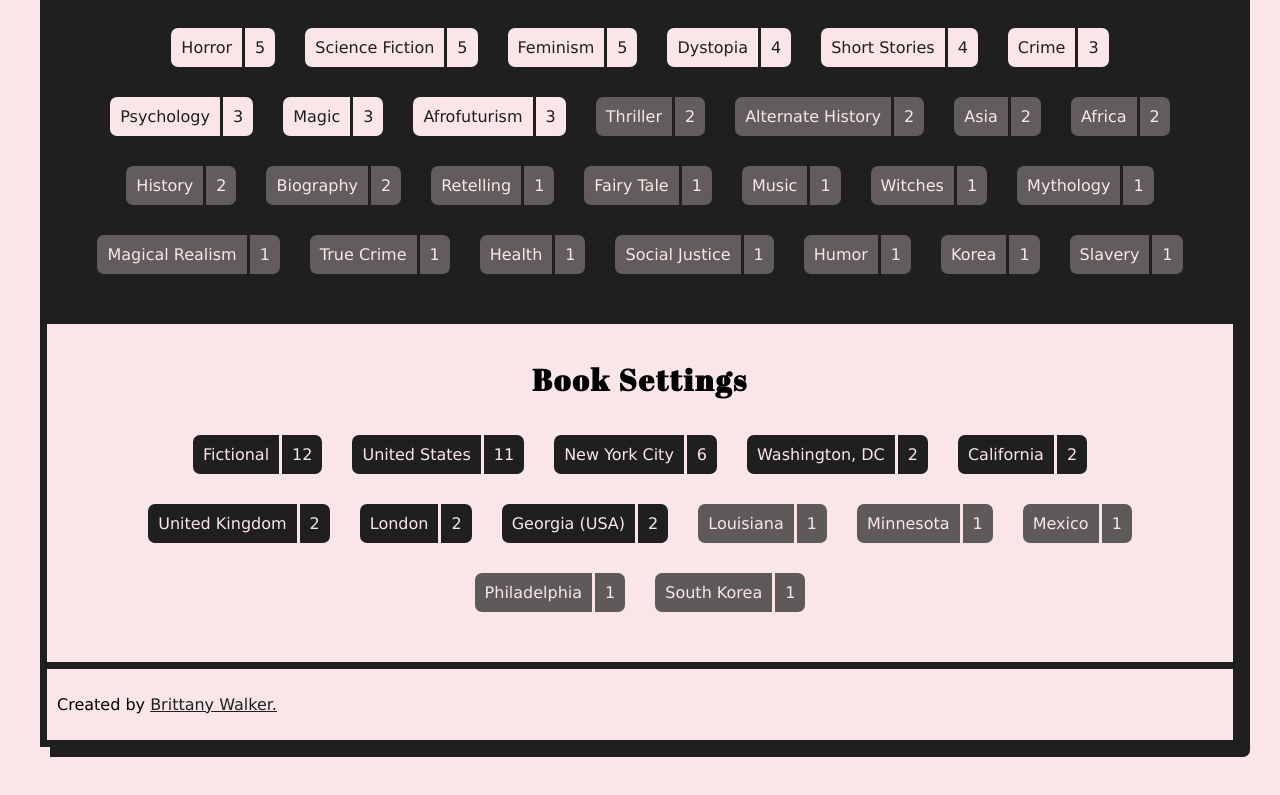
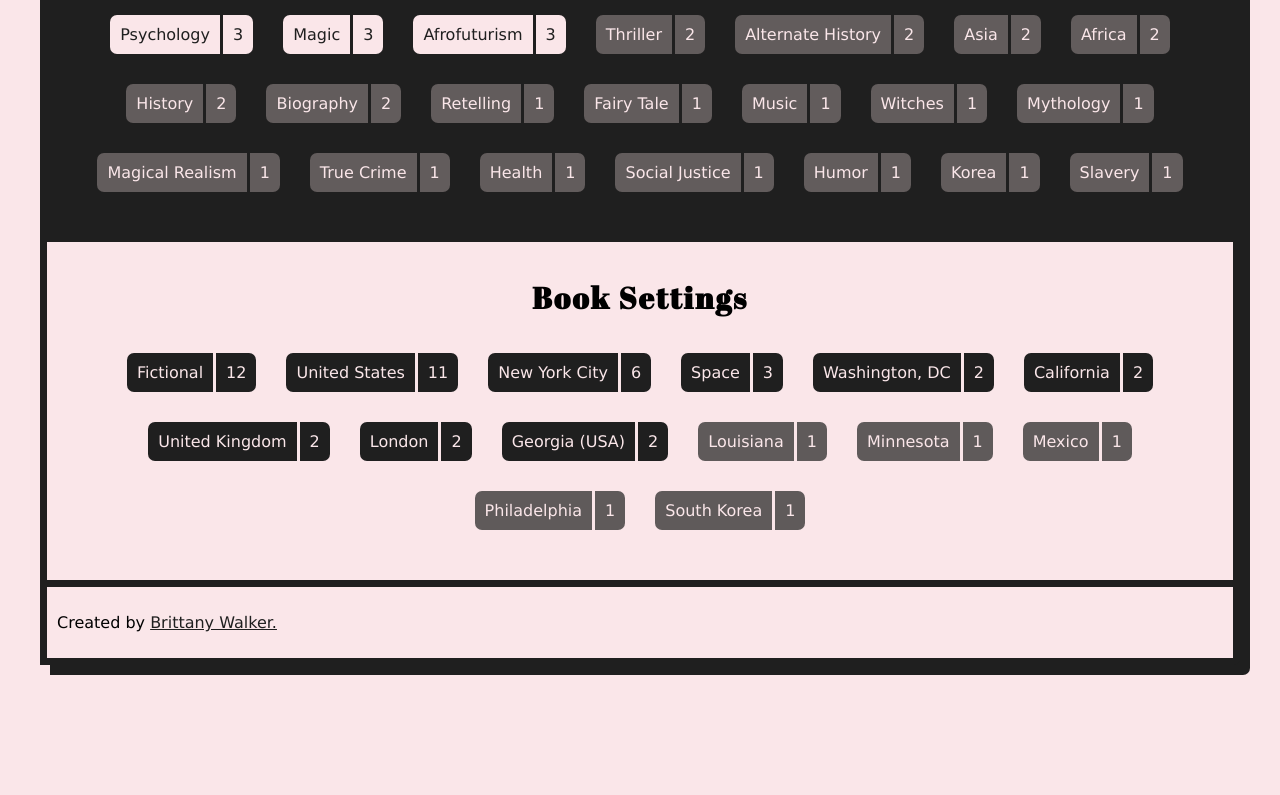
Before and after one commit to brittanyrw/thebookishlog, a Vue app: page /stats in a window 1280 px wide. Shown: the part 1438-2233 px from the top of the page. After the commit the page ends 2153 px from the top, so only its background shows below. Built offline with nearby package versions, Linux system fonts and the light colour scheme.

Commit message:
Update stats and add location

```diff
--- a/src/components/OverallStatistics.vue
+++ b/src/components/OverallStatistics.vue
@@ -331,6 +331,10 @@ h3 {
   width: 120px;
 }
 
+.shortest-book .book-cover-img {
+  width: 80px;
+}
+
 .book-cover-img.e-book {
   width: 90px;
 }
--- a/src/data/books.ts
+++ b/src/data/books.ts
@@ -956,7 +956,7 @@ export const bookData: Book[] = [
     title: "How Long 'til Black Future Month?",
     author: ["N.K. Jemisin"],
     publishedYear: 2018,
-    setting: ["Fictional", "United States"],
+    setting: ["Fictional", "United States", "Space"],
     genre: [
       "Fantasy",
       "LGBTQIA+",
@@ -988,7 +988,7 @@ export const bookData: Book[] = [
     title: "Bloodchild and Other Stories",
     author: ["Octavia E. Butler"],
     publishedYear: 1995,
-    setting: ["Fictional", "United States"],
+    setting: ["Fictional", "United States", "Space"],
     genre: [
       "LGBTQIA+",
       "Short Stories",
@@ -1050,7 +1050,7 @@ export const bookData: Book[] = [
     title: "Binti",
     author: ["Nnedi Okorafor"],
     publishedYear: 2015,
-    setting: ["Fictional"],
+    setting: ["Fictional", "Space"],
     genre: [
       "Short Stories",
       "Science Fiction",
```
